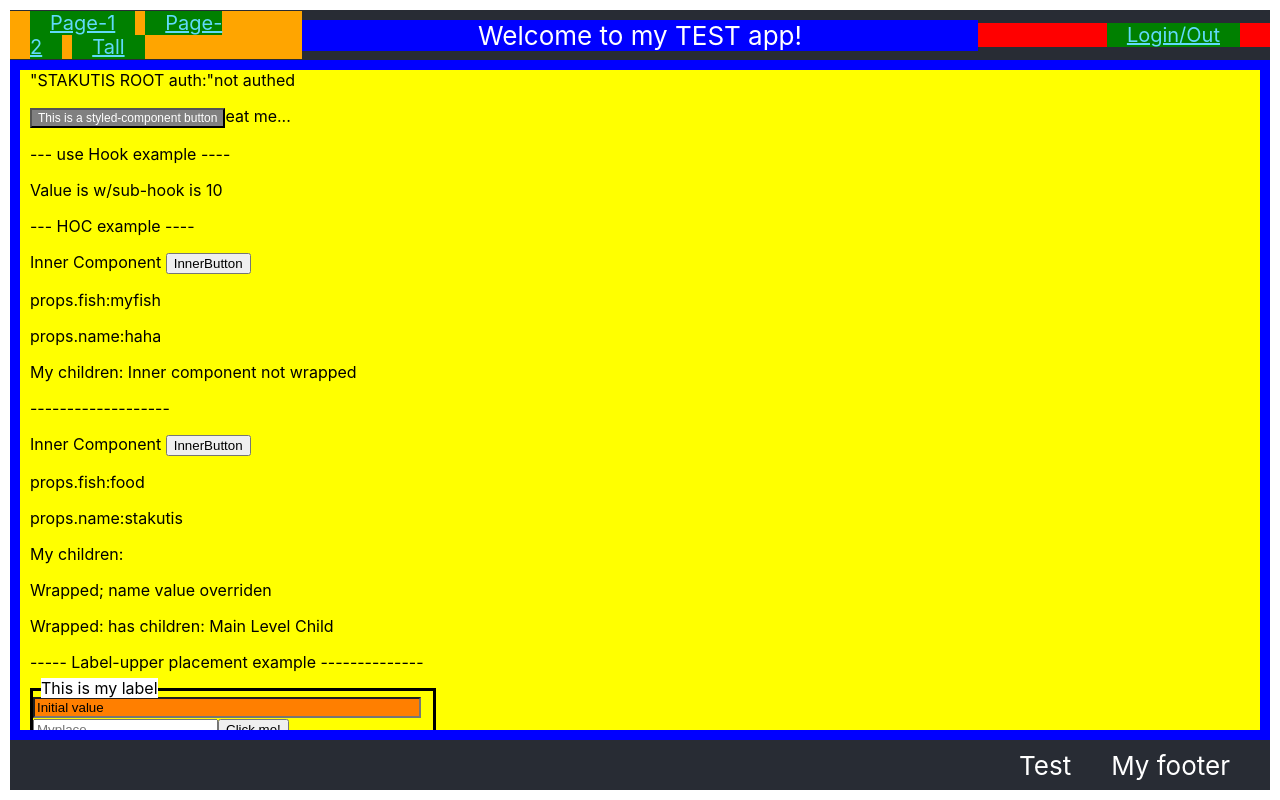
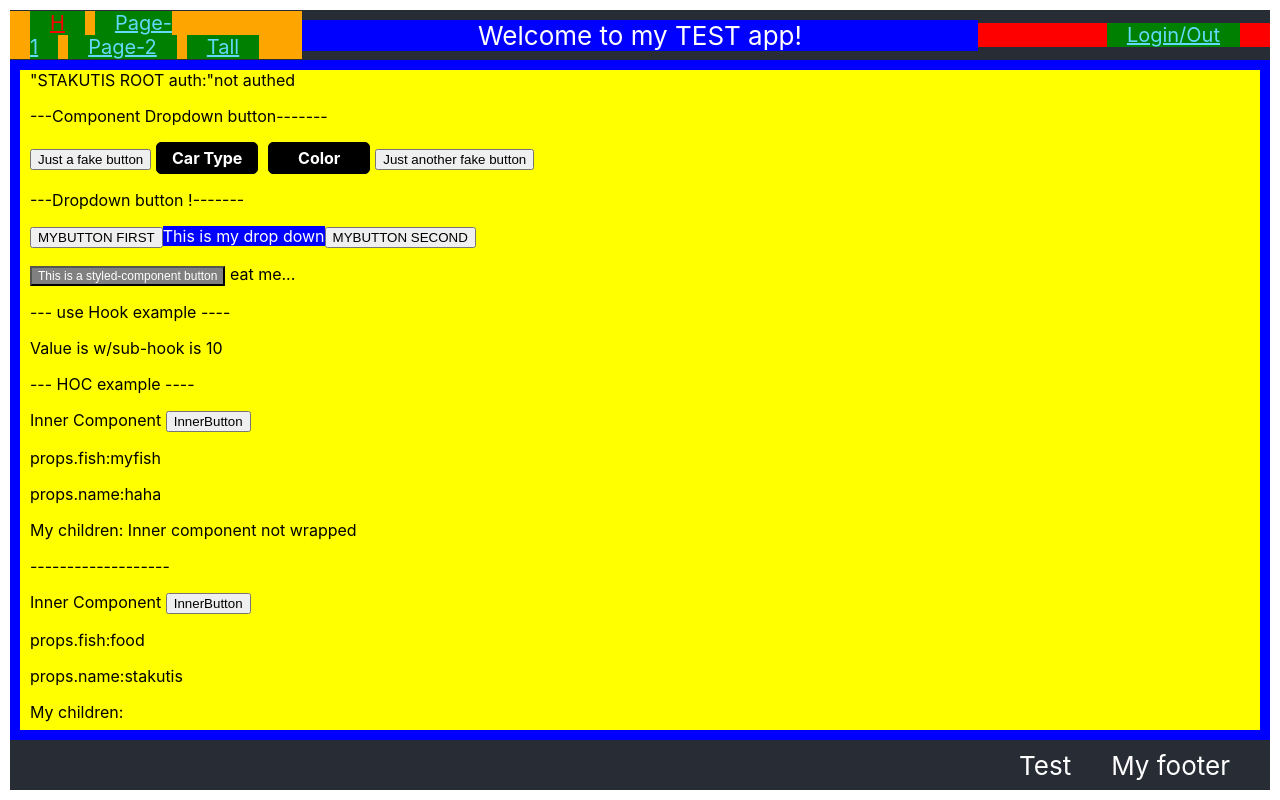
Before and after one commit to stakutis/Router-Flex-Jest-Cypresss, a React (Create React App) app: page / in a window 1280 px wide. Built offline with nearby package versions, Linux system fonts and the light colour scheme.

Commit message:
Add DropDown class and usage

```diff
--- a/package.json
+++ b/package.json
@@ -6,6 +6,7 @@
     "@testing-library/jest-dom": "^4.2.4",
     "@testing-library/react": "^9.3.2",
     "@testing-library/user-event": "^7.1.2",
+    "bootstrap": "^4.5.0",
     "react": "^16.13.1",
     "react-dom": "^16.13.1",
     "react-router-dom": "^5.2.0",
--- a/public/index.html
+++ b/public/index.html
@@ -10,6 +10,7 @@
       content="Web site created using create-react-app"
     />
     <link rel="apple-touch-icon" href="%PUBLIC_URL%/logo192.png" />
+
     <!--
       manifest.json provides metadata used when your web app is installed on a
       user's mobile device or desktop. See https://developers.google.com/web/fundamentals/web-app-manifest/
--- a/src/App.css
+++ b/src/App.css
@@ -66,6 +66,39 @@ body {
   margin-right: 10px;
 }
 
+.DropdownPickList {
+  display: inline;
+  width: 500px;
+  background-color: blue;
+  color: white;
+}
+
+.DropdownBoxWrapper {
+  position: absolute;
+}
+.DropdownBox {
+  position: relative;
+  top: 20px;
+  background-color: green;
+}
+
+.Dropdown-link {
+  display: block;
+  padding: 0.25em;
+  margin: 0 0px;
+  color: rgb(0, 183, 255);
+  transition: all 0.5s ease;
+  text-decoration: none;
+  font-size: 1.2em;
+}
+
+.Dropdown-link:hover {
+  background-color: brown;
+  color: white;
+  padding-left: 20px;
+  text-decoration: none;
+}
+
 .App-footer {
   min-height: var(--banner-height);
   justify-content: flex-end;
--- a/src/App.js
+++ b/src/App.js
@@ -1,4 +1,5 @@
 import React, { useState, useEffect } from "react";
+import { NavLink, Link } from "react-router-dom";
 import {
   BrowserRouter as Router,
   Route,
@@ -10,6 +11,7 @@ import Header from "./components/Header";
 import ShowModalBackground, {
   MessageModal,
 } from "./components/ShowModalBackground";
+import { DropDown, DropDownItem } from "./components/DropDown";
 import styled from "styled-components";
 
 const auth = {
@@ -224,7 +226,7 @@ function App() {
   function StyledComponent(props) {
     // Use it like any other component.
     return (
-      <p>
+      <p style={{ display: "block " }}>
         <StyledButton> This is a styled-component button </StyledButton>
         {props.children}
       </p>
@@ -233,13 +235,76 @@ function App() {
 
   const InitialRoute = (props) => {
     const [myValue, setMyValue] = useState("Initial value");
+    const [dropdownDisplay, setDropdownDisplay] = useState("none");
     console.log("RE Rendering ", myValue);
     let WrappedComponent = wrapAComponent(InnerComponent);
+
     return (
       <div>
         "STAKUTIS ROOT auth:"
         {auth.isAuthenticated ? "authenticated" : "not authed"}
-        <StyledComponent>eat me...</StyledComponent>
+        <p>---Component Dropdown button-------</p>
+        <button>Just a fake button</button>
+        <DropDown
+          label="Car Type"
+          dropDownStyle={{ width: 150, paddingLeft: 5 }}
+        >
+          <DropDownItem to="/page1" as={NavLink}>
+            Page1
+          </DropDownItem>
+          <DropDownItem to="/page2" as={NavLink}>
+            Page2
+          </DropDownItem>
+          <DropDownItem to="/tall">Tall</DropDownItem>
+        </DropDown>
+        <DropDown label="Color">
+          <div style={{ color: "red" }}>Red</div>
+          <DropDownItem style={{ color: "blue" }}>Blue </DropDownItem>
+          <div style={{ color: "black" }}>Ugly</div>
+        </DropDown>
+        <button>Just another fake button</button>
+        <p>---Dropdown button !-------</p>
+        <button>MYBUTTON FIRST</button>
+        <div
+          className="DropdownPickList"
+          onMouseEnter={(e) => setDropdownDisplay("inline-block")}
+          onMouseLeave={(e) => setDropdownDisplay("none")}
+        >
+          <div
+            className="DropdownBoxWrapper"
+            style={{ display: dropdownDisplay }}
+          >
+            <div className="DropdownBox">
+              <NavLink
+                className="Dropdown-link"
+                exact={true}
+                to="/page1"
+                activeStyle={{ color: "red" }}
+              >
+                Page-1
+              </NavLink>
+              <NavLink
+                className="Dropdown-link"
+                exact={true}
+                to="/page2"
+                activeStyle={{ color: "red" }}
+              >
+                Page-2
+              </NavLink>
+              <NavLink
+                className="Dropdown-link"
+                exact={true}
+                to="/tall"
+                activeStyle={{ color: "red" }}
+              >
+                Tall
+              </NavLink>
+            </div>
+          </div>
+          This is my drop down
+        </div>
+        <button>MYBUTTON SECOND</button>
+        <StyledComponent> eat me...</StyledComponent>
         <p>--- use Hook example ----</p>
         <UseHookExample />
         <p>--- HOC example ----</p>
--- /dev/null
+++ b/src/components/DropDown.js
@@ -0,0 +1,116 @@
+import React, { useState } from "react";
+
+/****************************************
+ * Usage:
+ * - Your children are what appears in the drop down
+ * - Likely you'll put in <Link> or <NavLink> or <a> or other stuff
+ * - ...OR, use the <DropDownItem> supplied here.
+ * Props:
+ * - label : This is what appears on the dropclick; required.
+ * - labelStyle : A {{}} (or similar) for styling the label; optional.
+ * - dropDownStyle: As above
+ ****************************************/
+export const DropDown = (props) => {
+  const [dropDownDisplay, setDropDownDisplay] = useState("none");
+  // Blend the default labelStyle with any supplied as a prop
+  let labelStyle = {
+    ...{
+      display: "inline-block", // Critical if you want to set 'width'
+      backgroundColor: "black",
+      padding: "5px 10px 5px 10px",
+      marginLeft: "5px",
+      marginRight: "5px",
+      color: "white",
+      cursor: "pointer",
+      borderRadius: "5px",
+      fontSize: "1em",
+      fontWeight: "bold",
+      border: "1px solid black",
+      textAlign: "center",
+      width: "80px",
+    },
+    ...props.labelStyle,
+  };
+  // Blend drop-down style too
+  let dropDownStyle = {
+    ...{
+      position: "relative",
+      backgroundColor: "rgba(238,238,238,0.9)",
+      borderRadius: "5px",
+      padding: "5px 0 5px 0",
+      top: "calc(1em + 10px)",
+    },
+    ...props.dropDownStyle,
+  };
+
+  return (
+    <div
+      style={labelStyle}
+      onMouseEnter={(e) => setDropDownDisplay("inline-block")}
+      onMouseLeave={(e) => setDropDownDisplay("none")}
+    >
+      <div style={{ position: "absolute", display: dropDownDisplay }}>
+        <div style={dropDownStyle}>{props.children} </div>
+      </div>
+      {props.label}
+    </div>
+  );
+};
+
+/******************************************
+ * DropDownItem
+ *   To be used inside of a <DropDown> component.
+ *   Sets nice colors and values.
+ *   On-mouse-over, indents item/section and changes text color
+ *   If not overriden via a prop, will render as a <div>
+ * Props:
+ *   'as' = If not set, renders as <div>, else set it to something like as={NavLink}
+ *   'style' To override the default style/fonts/size/attributes
+ *   'to' = passed along as a prop to the rendered component
+ * Note: Really should have a prop called 'props' (thus props.props) that gets expanded
+ *    and passed to the rendered component *instead of* hard coding 'to' and 'exact'.
+ */
+export const DropDownItem = (props) => {
+  let baseStyle = {
+    ...{
+      display: "block",
+      padding: "5px",
+      paddingLeft: "5px",
+      margin: "0 0px",
+      color: "black",
+      transition: "all 0.3s ease",
+      textDecoration: "none",
+      fontSizeIGNORE: "1.2em",
+      textAlign: "left",
+    },
+    ...props.style,
+  };
+  let [navLinkStyle, setNavLinkStyle] = useState(baseStyle);
+  let As = props.as ? props.as : "div";
+
+  return (
+    <div>
+      <As
+        to={props.to}
+        exact
+        style={navLinkStyle}
+        onMouseEnter={(e) =>
+          setNavLinkStyle((prior) => {
+            return { ...prior, paddingLeft: "15px", color: "blue" }; // These should be passed as props
+          })
+        }
+        onMouseLeave={(e) =>
+          setNavLinkStyle((prior) => {
+            return {
+              ...prior,
+              paddingLeft: baseStyle.paddingLeft,
+              color: baseStyle.color,
+            };
+          })
+        }
+      >
+        {props.children}
+      </As>
+    </div>
+  );
+};
--- a/src/components/Header.js
+++ b/src/components/Header.js
@@ -7,6 +7,14 @@ export default function (props) {
   return (
     <header className="App-header">
       <div className="App-header-edge-left">
+        <NavLink
+          className="App-link"
+          exact={true}
+          to="/"
+          activeStyle={{ color: "red" }}
+        >
+          H
+        </NavLink>
         <NavLink
           className="App-link"
           exact={true}
```
Also changed, not shown: 1 other file (tests, documents, lock files or other folders).
